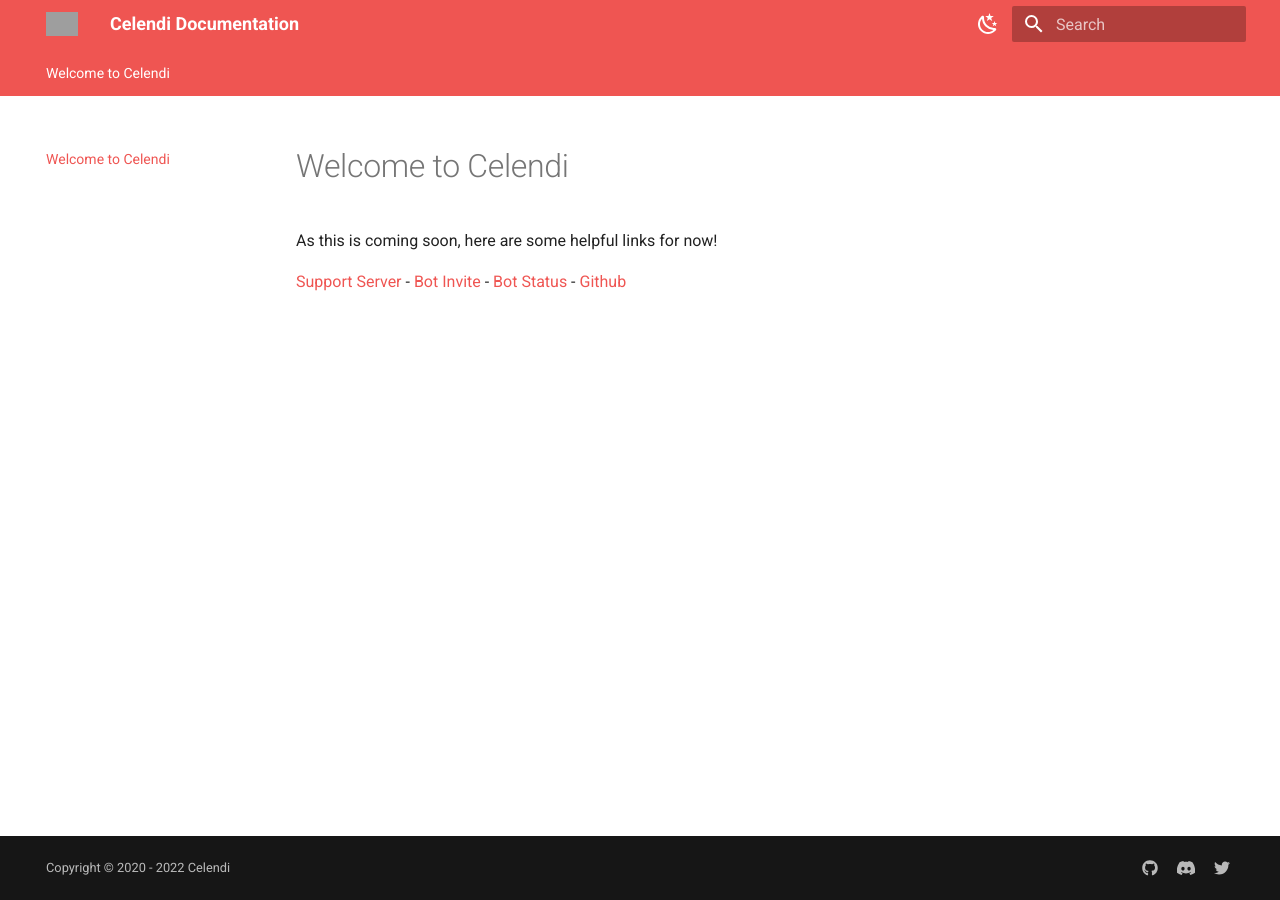
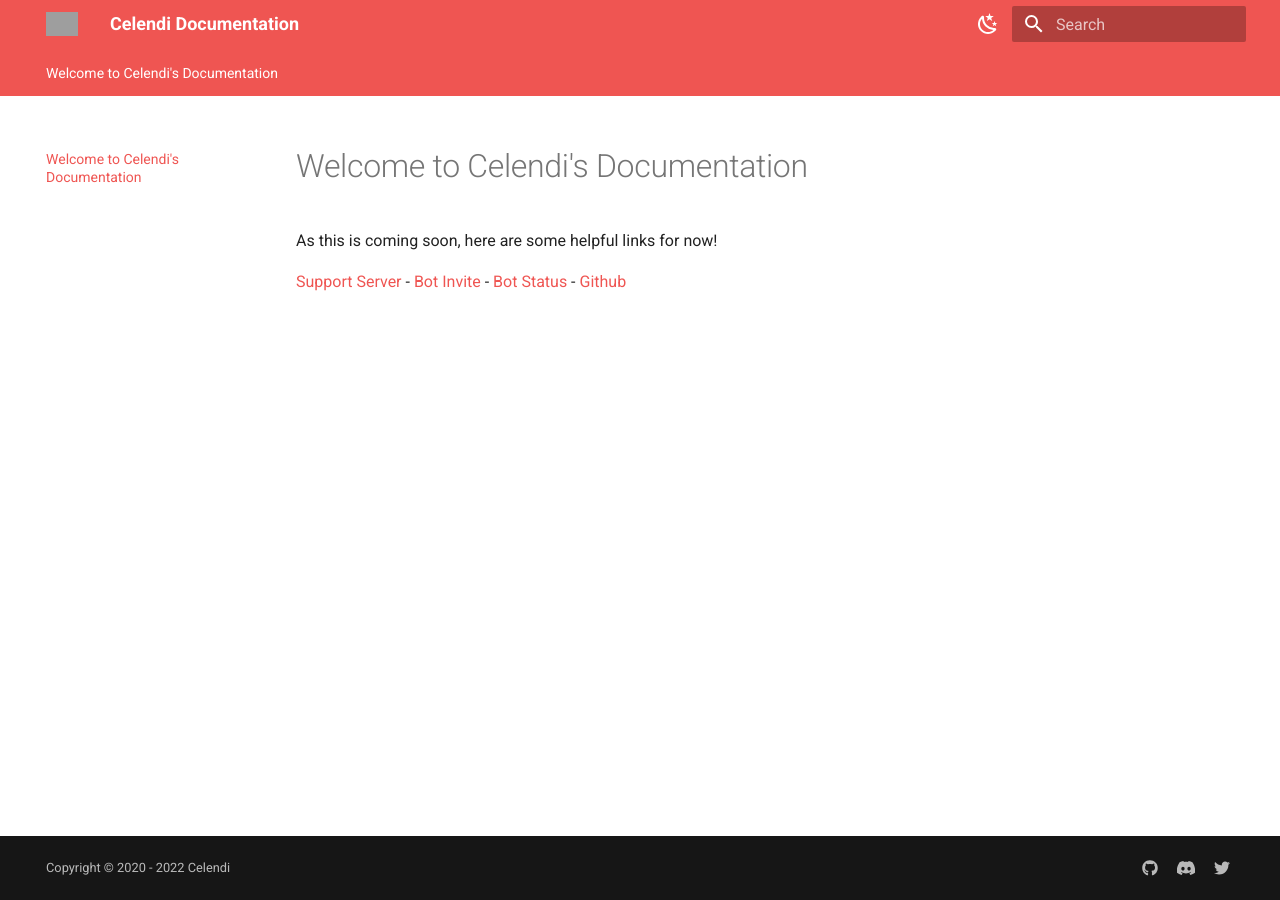
Before and after one commit to Celendi/Docs, an MkDocs documentation site: the page built from docs/index.md, in a window 1280 px wide. Built offline with MkDocs 1.6.1 and Material for MkDocs 9.7.7, drawn with Linux system fonts in a browser that asks for light colours; grey boxes are pictures that could not be loaded.

Commit message:
Title Changes

```diff
--- a/docs/index.md
+++ b/docs/index.md
@@ -1,4 +1,4 @@
-# Welcome to Celendi
+# Welcome to Celendi's Documentation
 
 As this is coming soon, here are some helpful links for now!
 
```
